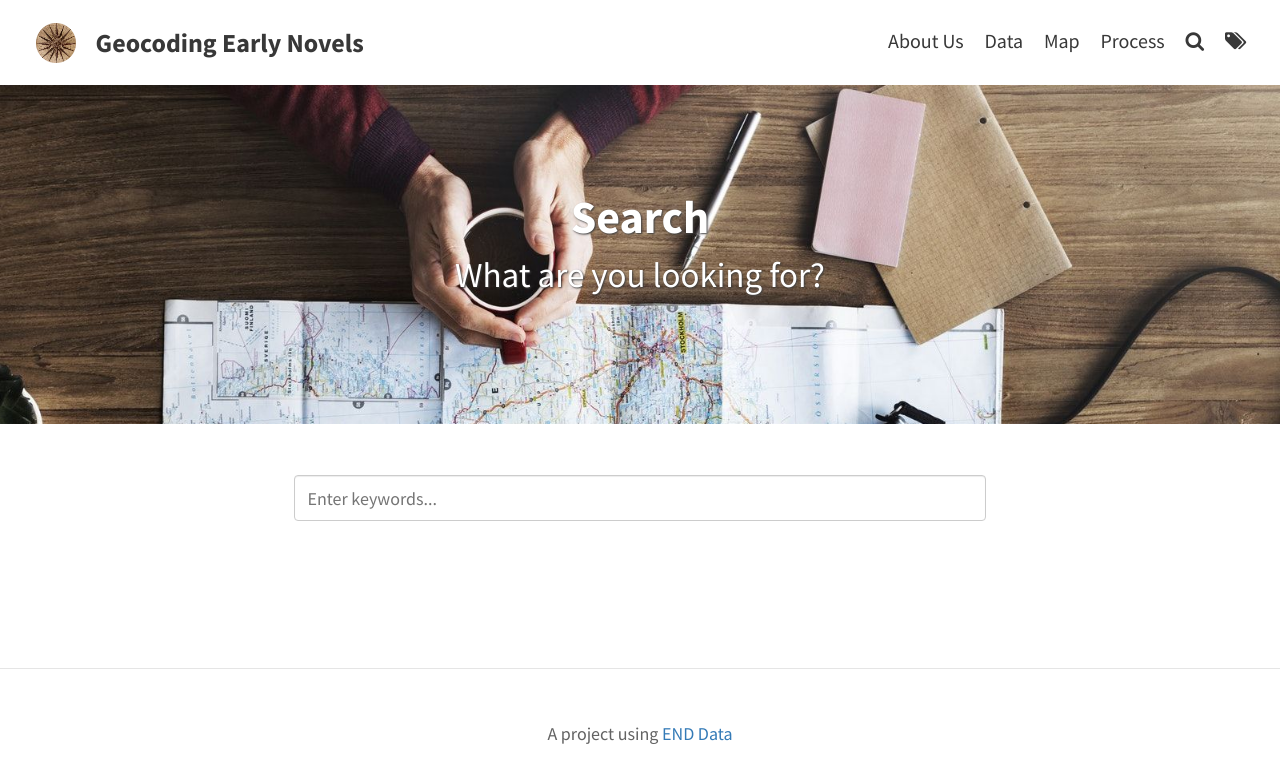
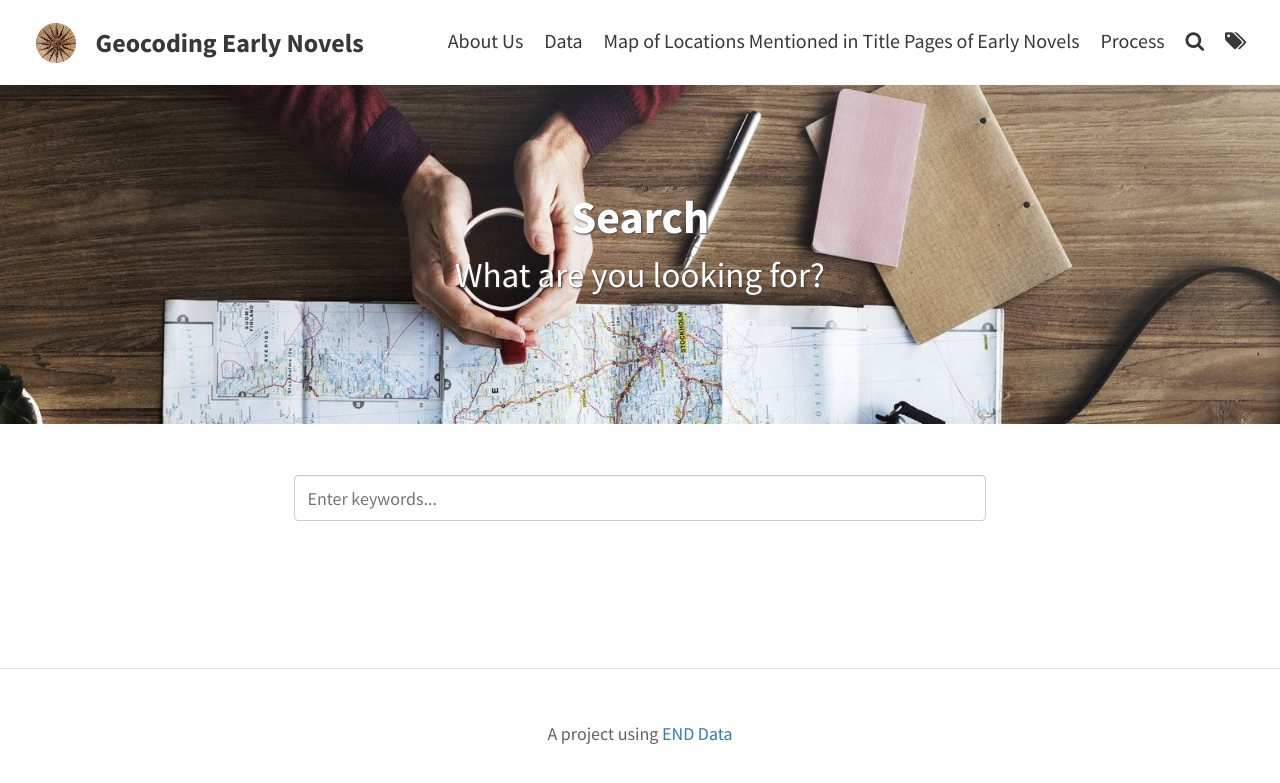
Before and after one commit to cholahan/end19, a Jekyll site: the page built from pages/search.md, in a window 1280 px wide. Shown: the top 783 px of the page. Built offline with Jekyll 4.4.1, drawn with Linux system fonts in a browser that asks for light colours.

Commit message:
Update and rename maps.md to map.md

```diff
--- a/pages/maps.md
+++ b/pages/map.md
@@ -1,12 +1,12 @@
 ---
 layout: page-wide
-title: Map
+title: Map of Locations Mentioned in Title Pages of Early Novels
 permalink: /maps/
 ---
 
 <hr>
 <h2 align="center"><a href="https://arcg.is/1XuzzH" target="blank" font color="blue">Early Novels Title Locations 2019</a></h2>
-
+<hr>
 <p>How to use this map:</p>
 <hr>
 <style>.embed-container {position: relative; padding-bottom: 50%; height: 0; max-width: 100%;} .embed-container iframe, .embed-container object, .embed-container iframe{position: absolute; top: 0; left: 0; width: 100%; height: 100%;} small{position: absolute; z-index: 40; bottom: 0; margin-bottom: -15px;}</style><div class="embed-container"><iframe width="500" height="400" frameborder="0" scrolling="no" marginheight="0" marginwidth="0" title="Early Novels Title Locations 2019" src="//upenn.maps.arcgis.com/apps/Embed/index.html?webmap=bea6dcadf7f74ea199b1328d7a17a095&extent=-101.5526,-18.0064,-15.3319,22.3232&home=true&zoom=true&previewImage=false&scale=true&details=true&legendlayers=true&active_panel=legend&disable_scroll=true&theme=light"></iframe></div>
```
